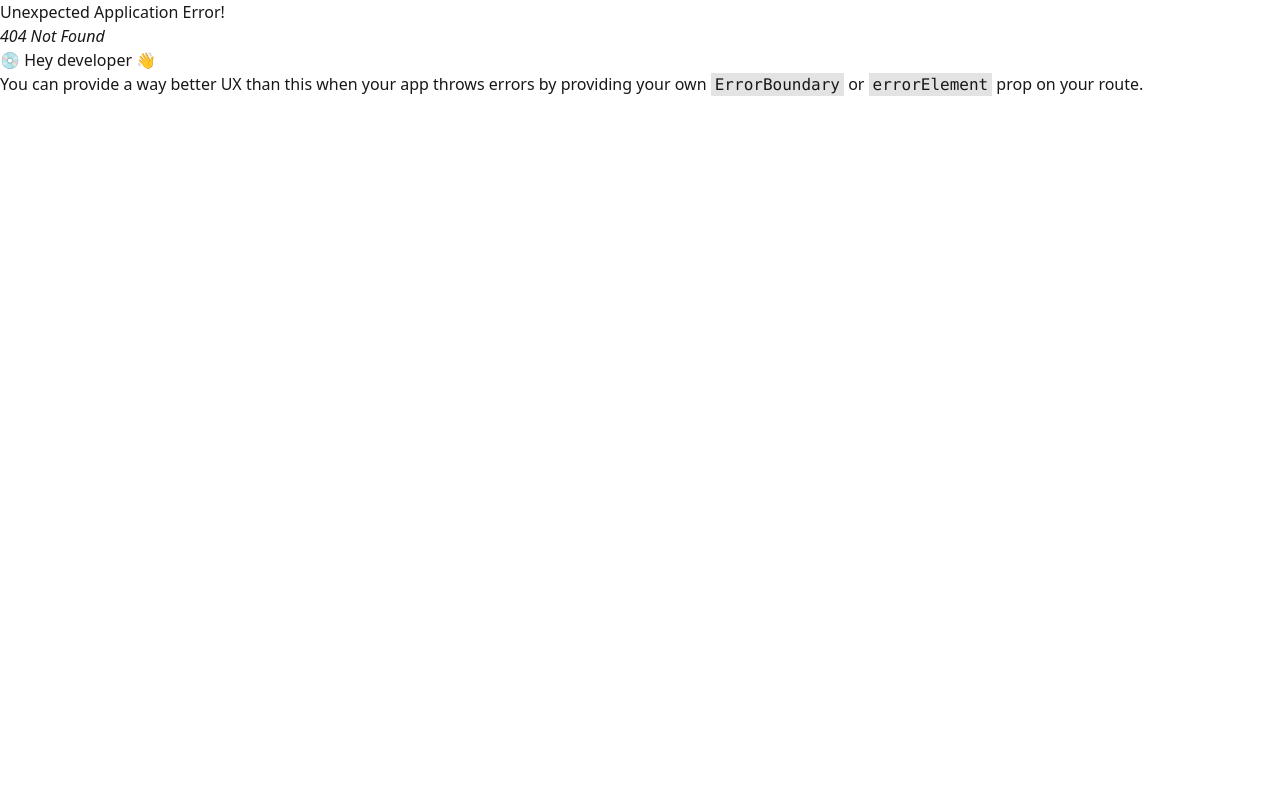
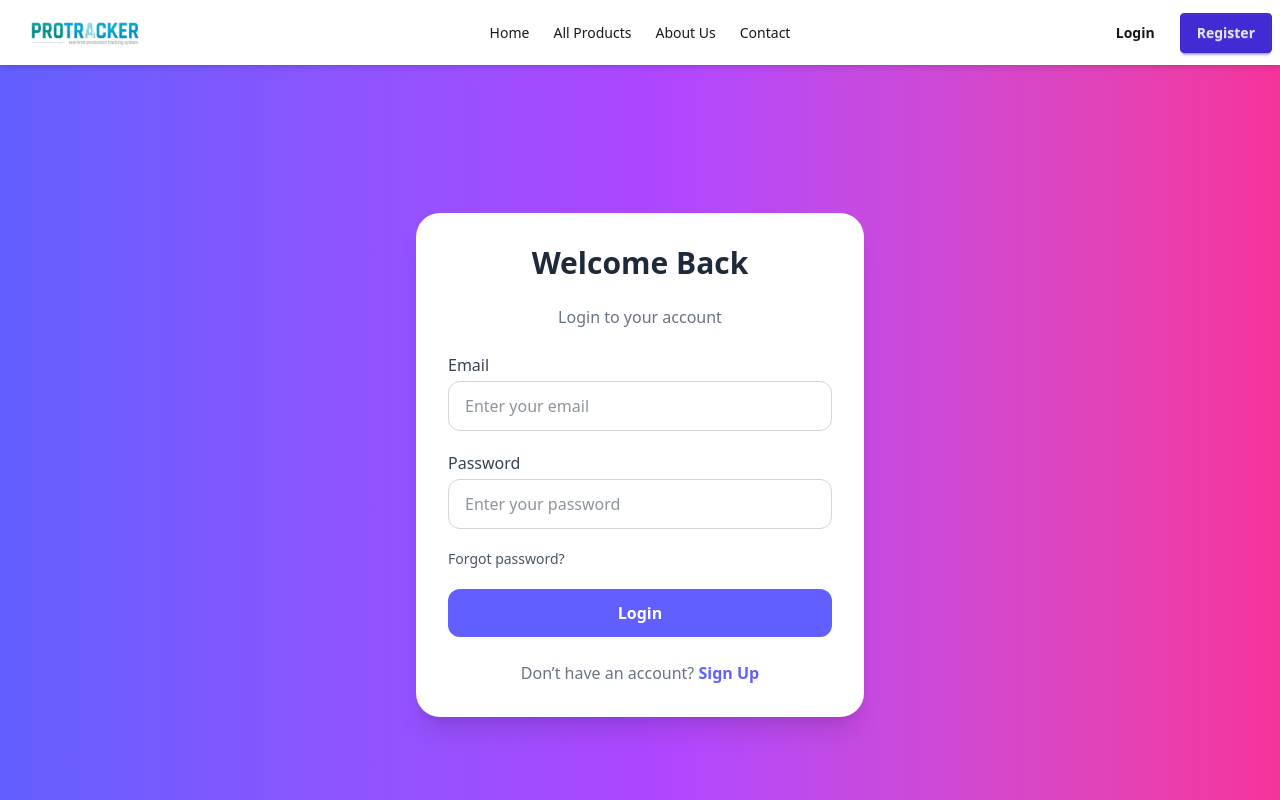
Before and after one commit to raihan1846/garments-order-and-production-tracker, a React (Vite) app: page /login in a window 1280 px wide. Before the commit this address had no page. Shown: the top 800 px of the page. Built offline with nearby package versions, Linux system fonts and the light colour scheme.

Commit message:
login page design complete

```diff
--- /dev/null
+++ b/src/layouts/AuthLayout.jsx
@@ -0,0 +1,16 @@
+import React from 'react';
+import { Outlet } from 'react-router';
+import Navbar from '../pages/Shared/Navbar/Navbar';
+import Footer from '../pages/Shared/Footer/Footer';
+
+const AuthLayout = () => {
+    return (
+        <div>
+            <Navbar></Navbar>
+            <Outlet></Outlet>
+            <Footer></Footer>
+        </div>
+    );
+};
+
+export default AuthLayout;
--- /dev/null
+++ b/src/pages/Auth/Login/Login.jsx
@@ -0,0 +1,50 @@
+import React from "react";
+
+const Login = () => {
+    return (
+        <div className="min-h-screen flex items-center justify-center bg-gradient-to-r from-indigo-500 via-purple-500 to-pink-500">
+            <div className="bg-white rounded-3xl shadow-xl w-full max-w-md p-8">
+                <h2 className="text-3xl font-bold text-center text-gray-800 mb-6">
+                    Welcome Back
+                </h2>
+                <p className="text-center text-gray-500 mb-6">
+                    Login to your account
+                </p>
+                <form className="space-y-5">
+                    <div>
+                        <label className="block text-gray-700 font-medium mb-1">Email</label>
+                        <input
+                            type="email"
+                            placeholder="Enter your email"
+                            className="w-full px-4 py-3 rounded-xl border border-gray-300 text-gray-800 focus:ring-2 focus:ring-indigo-400 focus:outline-none"
+                        />
+                    </div>
+                    <div>
+                        <label className="block text-gray-700 font-medium mb-1">Password</label>
+                        <input
+                            type="password"
+                            placeholder="Enter your password"
+                            className="w-full px-4 py-3 rounded-xl border border-gray-300 text-gray-800 focus:ring-2 focus:ring-indigo-400 focus:outline-none"
+                        />
+                    </div>
+                    <div className="flex justify-between items-center text-sm text-gray-600">
+                        <a href="#" className="hover:text-indigo-500">
+                            Forgot password?
+                        </a>
+                    </div>
+                    <button className="w-full bg-indigo-500 text-white py-3 rounded-xl font-semibold hover:bg-indigo-600 transition">
+                        Login
+                    </button>
+                </form>
+                <p className="text-center text-gray-500 mt-6">
+                    Don’t have an account?{" "}
+                    <a href="/register" className="text-indigo-500 font-semibold hover:underline">
+                        Sign Up
+                    </a>
+                </p>
+            </div>
+        </div>
+    );
+};
+
+export default Login;
--- /dev/null
+++ b/src/pages/Auth/Register/Register.jsx
@@ -0,0 +1,11 @@
+import React from 'react';
+
+const Register = () => {
+    return (
+        <div>
+
+        </div>
+    );
+};
+
+export default Register;
--- a/src/router/router.jsx
+++ b/src/router/router.jsx
@@ -2,6 +2,9 @@ import { createBrowserRouter } from "react-router";
 import RootLayout from "../layouts/RootLayout";
 import Home from "../pages/Home/Home/Home";
 import ProductDetails from "../pages/Home/Product/ProductDetails";
+import AuthLayout from "../layouts/AuthLayout";
+import Login from "../pages/Auth/Login/Login";
+import Register from "../pages/Auth/Register/Register";
 
 export const router = createBrowserRouter([
   {
@@ -18,4 +21,19 @@ export const router = createBrowserRouter([
       }
     ]
   },
+  {
+    path: '/',
+    Component: AuthLayout,
+    children:[
+      {
+        path: '/login',
+        Component: Login
+      },
+      {
+        path: 'register',
+        Component: Register
+
+      }
+    ]
+  }
 ]);
```
